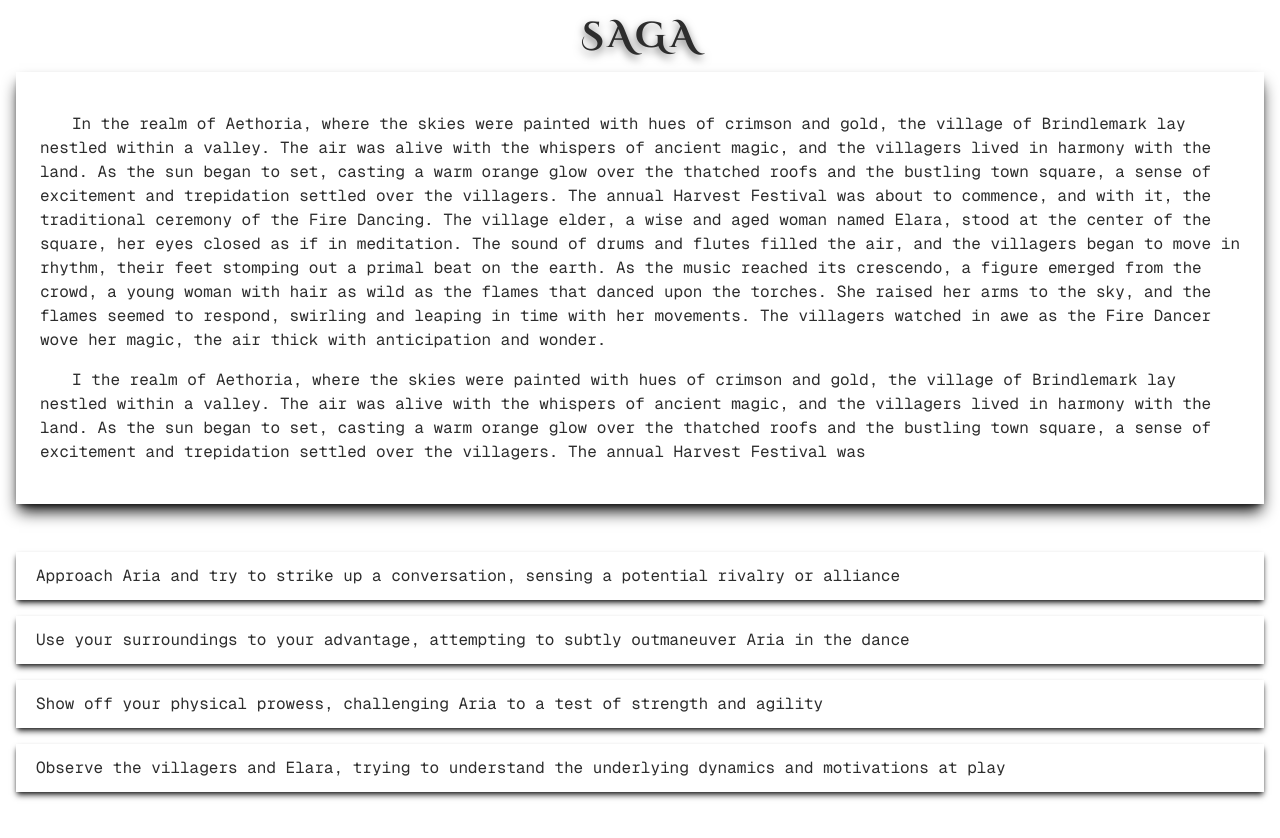
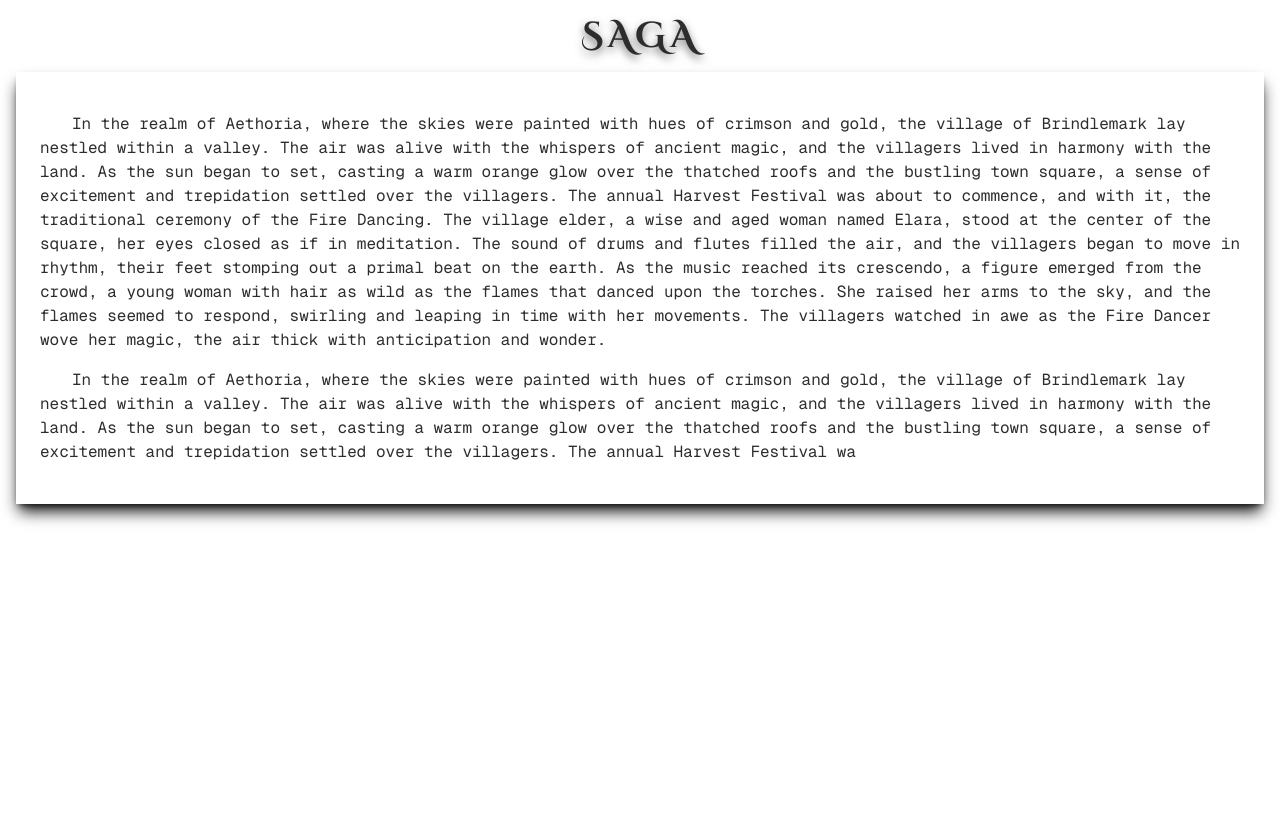
Before and after one commit to Ray-AS/saga, a Next.js app in the folder frontend/: page /game/1 in a window 1280 px wide. Shown: the top 838 px of the page. After the commit the page ends 800 px from the top, so only its background shows below. Built offline with nearby package versions, Linux system fonts and the light colour scheme.

Commit message:
feat: add story and choice buffers

```diff
--- a/frontend/app/globals.css
+++ b/frontend/app/globals.css
@@ -12,6 +12,38 @@
   }
 }
 
+@keyframes fadeIn {
+  from {
+    opacity: 0;
+    transform: translateY(10px);
+  }
+
+  to {
+    opacity: 1;
+    transform: translateY(0);
+  }
+}
+
+.animate-fade-in {
+  animation: fadeIn 0.5s ease-out forwards;
+}
+
+@keyframes fadeOut {
+  from {
+    opacity: 1;
+    transform: translateY(0);
+  }
+
+  to {
+    opacity: 0;
+    transform: translateY(-10px);
+  }
+}
+
+.animate-fade-out {
+  animation: fadeOut 0.5s ease-in forwards;
+}
+
 body {
   background: var(--background);
   color: var(--foreground);
--- a/frontend/components/ChoiceButton.tsx
+++ b/frontend/components/ChoiceButton.tsx
@@ -3,15 +3,24 @@ import { Choice } from "@/lib/models/types";
 interface ChoiceProps {
   choice: Choice;
   handleClick: ({ choiceDescription, difficulty, type }: Choice) => void;
+  disabled: boolean;
+  exiting: boolean;
 }
 
-export default function ChoiceButton({ choice, handleClick }: ChoiceProps) {
+export default function ChoiceButton({
+  choice,
+  handleClick,
+  disabled,
+  exiting,
+}: ChoiceProps) {
   return (
     <button
       // data-difficulty={choice.difficulty}
       // data-type={choice.type}
       onClick={() => handleClick(choice)}
-      className="my-2 w-full cursor-pointer px-5 py-3 text-left shadow-md shadow-black/75 transition hover:bg-neutral-800 hover:shadow-black/60 active:translate-y-0.5 active:shadow-black/20"
+      disabled={disabled}
+      // FIX ENABLED BUTTON STYLING
+      className={`my-2 w-full px-5 py-3 text-left text-white shadow-md shadow-black/75 transition-all duration-200 ${exiting ? "animate-fade-out" : "animate-fade-in"} hover:bg-neutral-800 hover:shadow-black/60 active:translate-y-0.5 disabled:cursor-not-allowed`}
     >
       {choice.choiceDescription}
     </button>
--- a/frontend/components/Story.tsx
+++ b/frontend/components/Story.tsx
@@ -12,6 +12,7 @@ import ChoiceButton from "./ChoiceButton";
 import StoryEndingButton from "./StoryEndingButton";
 import useTypewriter from "./useTypewriter";
 import { getStoryTurn } from "@/lib/mocks/mock";
+import useChoiceBuffer from "./useChoiceBuffer";
 
 interface StoryProps {
   id: string;
@@ -25,7 +26,15 @@ export default function Story({ id, initialStory, initialTurn }: StoryProps) {
   const [turn, setTurn] = useState(initialTurn);
   const [gameOver, setGameOver] = useState(turn.choices.length === 0);
   const [isLoading, setIsLoading] = useState(false);
-  const turnText = useTypewriter(turn.full, 10);
+  const turnText = useTypewriter(turn.full, 10, turn.full + story.length);
+  const choiceBufferOptions =
+    turnText.length >= turn.full.length ? turn.choices : [];
+  const availableChoices: Choice[] = useChoiceBuffer(choiceBufferOptions);
+
+  const [displayedChoices, setDisplayedChoices] = useState<Choice[]>(
+    turn.choices,
+  );
+  const [isExiting, setIsExiting] = useState(false);
 
   const storyElements = story.map((s, i) => (
     <p key={i} className="my-4 indent-8">
@@ -56,11 +65,21 @@ export default function Story({ id, initialStory, initialTurn }: StoryProps) {
     );
   }
 
-  const choiceElements = turn.choices.map((c, i) => (
-    <ChoiceButton key={i} choice={c} handleClick={handleChoice} />
+  const choiceElements = availableChoices.map((c, i) => (
+    <ChoiceButton
+      key={i}
+      choice={c}
+      handleClick={handleChoice}
+      disabled={turnText.length < turn.full.length || isLoading}
+      exiting={isExiting}
+    />
   ));
 
   async function handleChoice(choice: Choice) {
+    setIsExiting(true);
+    await new Promise((resolve) => setTimeout(resolve, 600));
+    setDisplayedChoices([]);
+
     setIsLoading(true);
     const data = await getStoryTurn(id, choice);
     // Set default intent to "careful" for now
@@ -79,6 +98,8 @@ export default function Story({ id, initialStory, initialTurn }: StoryProps) {
       choices: data.choices,
     });
 
+    setDisplayedChoices(data.choices);
+    setIsExiting(false);
     setIsLoading(false);
 
     if (data.choices.length === 0) setGameOver(true);
@@ -90,7 +111,9 @@ export default function Story({ id, initialStory, initialTurn }: StoryProps) {
         {storyElements}
       </section>
       {!gameOver ? (
-        <section className="mx-4 mb-20">{choiceElements}</section>
+        turnText.length >= turn.full.length && (
+          <section className="mx-4 mb-20">{choiceElements}</section>
+        )
       ) : (
         <section className="mx-4 mb-20">
           <StoryEndingButton id={id} />
--- /dev/null
+++ b/frontend/components/useChoiceBuffer.tsx
@@ -0,0 +1,40 @@
+"use client"
+
+import { Choice } from "@/lib/models/types";
+import { useEffect, useRef, useState } from "react";
+
+export default function useChoiceBuffer(choices: Choice[], speed: number = 300) {
+  const [displayed, setDisplayed] = useState<Choice[]>([]);
+  const previousChoicesRef = useRef<Choice[]>([]);
+
+  useEffect(() => {
+    if (JSON.stringify(choices) === JSON.stringify(previousChoicesRef.current)) {
+      return;
+    }
+
+    previousChoicesRef.current = choices;
+    setDisplayed([]);
+    if(choices.length === 0) return;
+
+    let i = 0;
+    const interval = setInterval(() => {
+      const nextChoice = choices[i];
+
+      if (typeof nextChoice === "undefined") {
+        clearInterval(interval);
+        return;
+      }
+
+      setDisplayed((prev) => ([...prev, nextChoice]));
+      i++;
+
+      if (i >= choices.length) {
+        clearInterval(interval);
+      }
+    }, speed);
+
+    return () => clearInterval(interval);
+  }, [choices, speed]);
+
+  return displayed;
+}
--- a/frontend/components/useTypewriter.tsx
+++ b/frontend/components/useTypewriter.tsx
@@ -2,21 +2,32 @@
 
 import { useEffect, useState } from "react";
 
-export default function useTypewriter(text: string, speed: number = 20) {
+export default function useTypewriter(text: string, speed: number = 20, turnID?: string) {
   const [displayed, setDisplayed] = useState("");
 
   useEffect(() => {
+    setDisplayed("");
+    if(!text) return;
+
     let i = 0;
-    setDisplayed("");
+    const interval = setInterval(() => {
+      const nextChar = text[i];
 
-    const interval = setInterval(() => {
-      setDisplayed(prev => prev + text[i]);
+      if (typeof nextChar === "undefined") {
+        clearInterval(interval);
+        return;
+      }
+
+      setDisplayed((prev) => prev + nextChar);
       i++;
-      if (i >= text.length) clearInterval(interval);
+
+      if (i >= text.length) {
+        clearInterval(interval);
+      }
     }, speed);
 
     return () => clearInterval(interval);
-  }, [text, speed]);
+  }, [text, speed, turnID]);
 
   return displayed;
 }
--- a/frontend/lib/mocks/mock.ts
+++ b/frontend/lib/mocks/mock.ts
@@ -89,8 +89,9 @@ export async function getStoryTurn(id: string, choice: Choice) {
   await new Promise((r) => setTimeout(r, 500));
   return {
     ...mockTurn,
-    full: mockTurn.full + "\n\nThe fire crackles as the crowd murmurs...",
-  };
+    full: mockTurn.full || "",
+    choices: [...mockTurn.choices],
+  };;
 }
 
 export const getSavedStory = (id: string) => getStoryStart();
```
